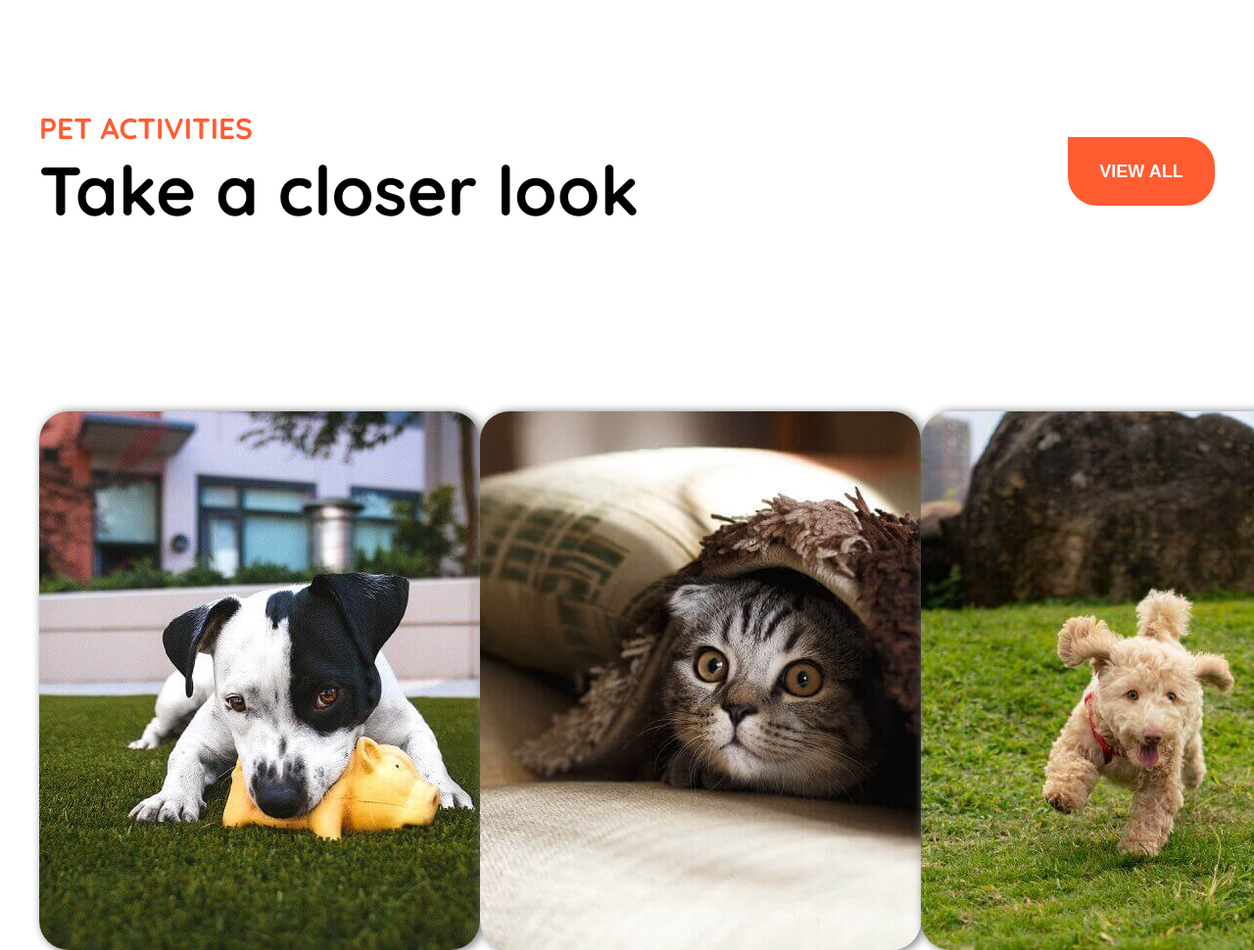
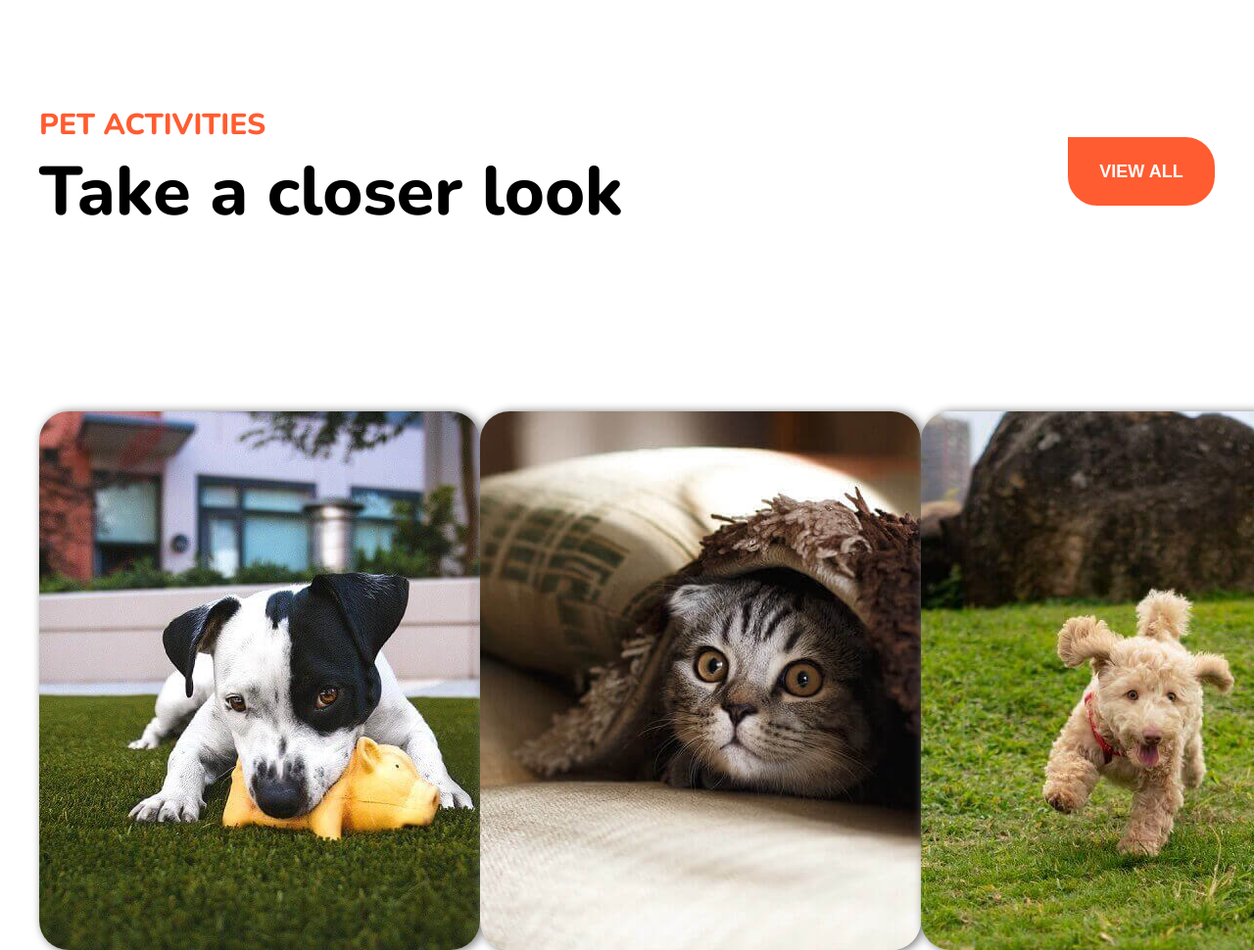
Before and after one commit to areketsuku/202207-w1ch3-alex-caldas, a plain HTML site: page index.html in a window 1280 px wide. Shown: the top 970 px of the page at 98% size. Drawn offline with nearby package versions, Linux system fonts and the light colour scheme.

Commit message:
bugfix: changed wrong fonts

```diff
--- a/style/style.css
+++ b/style/style.css
@@ -1,4 +1,4 @@
-@import url("https://fonts.googleapis.com/css2?family=Quicksand:wght@300;500;700&display=swap");
+@import url("https://fonts.googleapis.com/css2?family=Nunito:wght@400;800&display=swap");
 
 * {
     margin: 0;
@@ -7,7 +7,7 @@
     box-sizing: border-box;
 }
 html {
-    font-family: "Quicksand", sans-serif;
+    font-family: "Nunito", sans-serif;
 }
 
 main {
```
